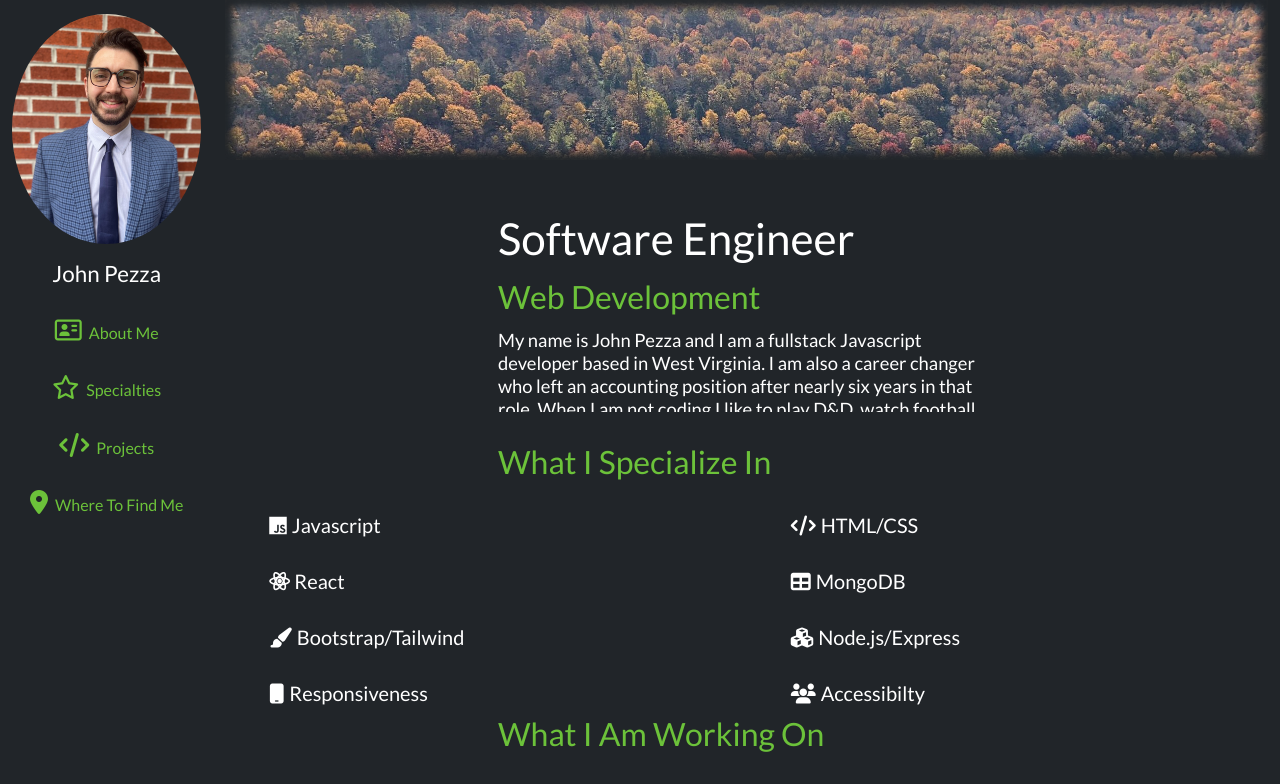
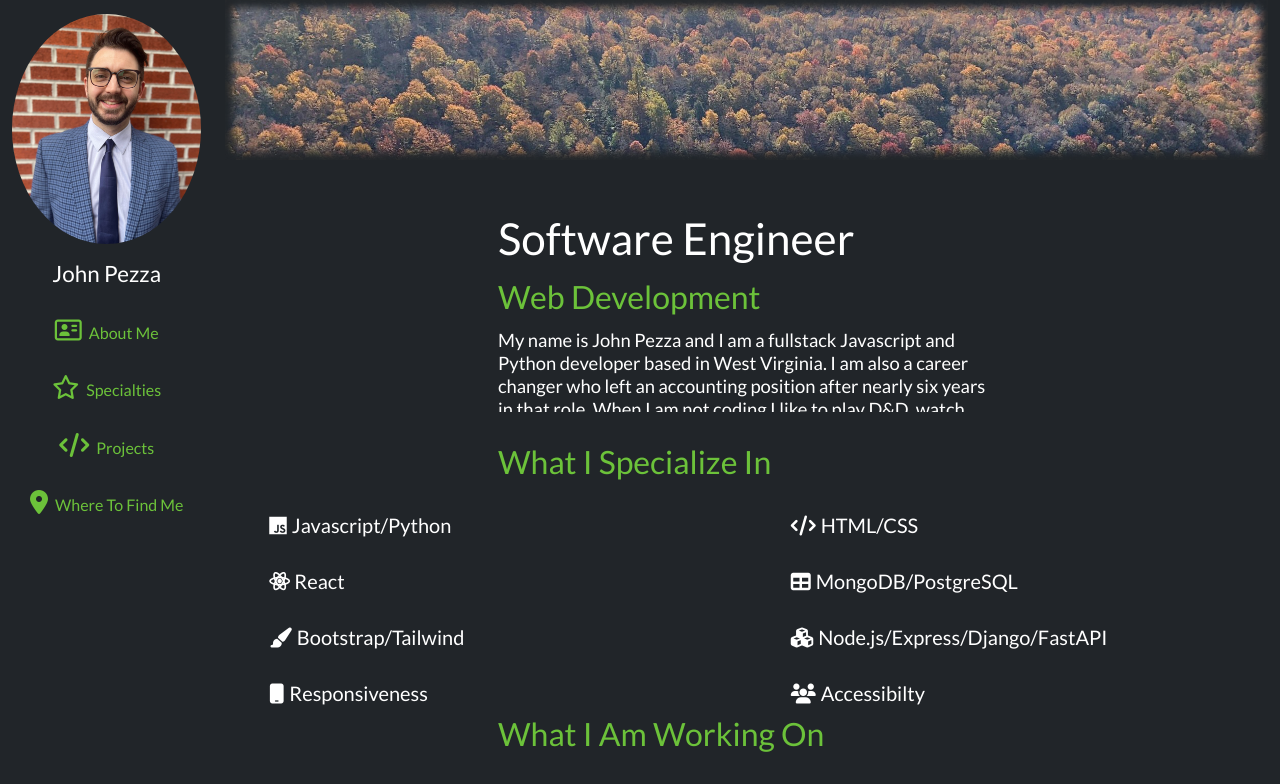
Before and after one commit to jpdotdev/portfolio, a website: page src/index.html in a window 1280 px wide. Shown: the top 784 px of the page. Drawn offline with nearby package versions, Linux system fonts and the light colour scheme.

Commit message:
skills update

```diff
--- a/src/index.html
+++ b/src/index.html
@@ -68,7 +68,7 @@
                                 <div class="about-text">
                                     <h1> Software Engineer </h1>
                                     <h2 class="theme-color"> Web Development </h2>
-                                    <p> My name is John Pezza and I am a fullstack Javascript developer based in West Virginia. I am also a career changer who left an accounting position after nearly six years in that role. When I am not coding I like to play D&D, watch football, or just hang out and have a cold beer. Welcome! </p>
+                                    <p> My name is John Pezza and I am a fullstack Javascript and Python developer based in West Virginia. I am also a career changer who left an accounting position after nearly six years in that role. When I am not coding I like to play D&D, watch football, or just hang out and have a cold beer. Welcome! </p>
                                     <div class="btn-bar">
                                         <a class="px-btn theme" href="#projects">View Works</a>
                                         <a class="px-btn theme" href="#contact">Contact</a>
@@ -106,7 +106,7 @@
                       <div class="row align-items-center justify-content-around flex-row">
                         <div class="col-lg-6">
                           <ul class="feature-icons">
-                            <li class="icon fa-brands fa-js"> <span class="icon-text"> Javascript </span> </li> <br>
+                            <li class="icon fa-brands fa-js"> <span class="icon-text"> Javascript/Python </span> </li> <br>
                             <li class="icon fa-solid fa-brands fa-react"> <span class="icon-text"> React </span> </li> <br>
                             <li class="icon fa-solid fa-paintbrush"> <span class="icon-text"> Bootstrap/Tailwind </span> </li> <br>
                             <li class="icon fa-solid fa-mobile"> <span class="icon-text"> Responsiveness </span> </li> <br>
@@ -115,8 +115,8 @@
                         <div class="col-lg-6">
                           <ul class="feature-icons">
                             <li class="icon fa-solid fa-code"> <span class="icon-text"> HTML/CSS </span> </li> <br>
-                            <li class="icon fa-solid fa-table"> <span class="icon-text"> MongoDB </span></li> <br>
-                            <li class="icon fa-solid fa-cubes"> <span class="icon-text"> Node.js/Express </span> </li> <br>
+                            <li class="icon fa-solid fa-table"> <span class="icon-text"> MongoDB/PostgreSQL </span></li> <br>
+                            <li class="icon fa-solid fa-cubes"> <span class="icon-text"> Node.js/Express/Django/FastAPI </span> </li> <br>
                             <li class="icon fa-solid fa-users"> <span class="icon-text"> Accessibilty </span>  </li> <br>
                           </ul>
                         </div>
```
